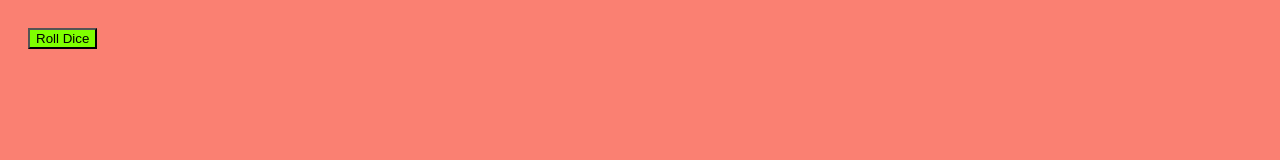
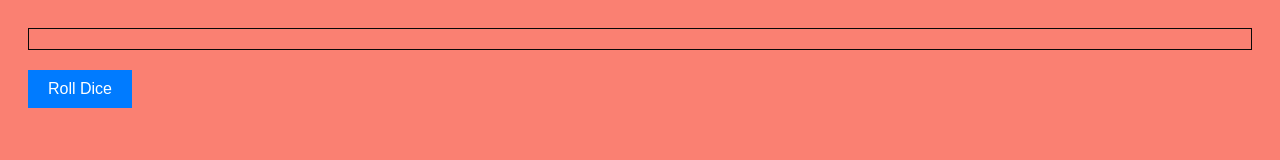
Before and after one commit to ralwine/Fives-A-dice-game, a website: page index.html in a window 1280 px wide. Drawn offline with Linux system fonts and the light colour scheme.

Commit message:
some minor styling... better looking button

```diff
--- a/dice.ts
+++ b/dice.ts
@@ -1,6 +1,5 @@
 // Define a function to roll a single die
 function rollDie(): number {
-    return Math.floor(Math.random() * 6) + 1;
     return Math.floor(Math.random() * 6) + 1;
 }
 
@@ -16,6 +15,7 @@ function rollTwoDice(): { die1: number, die2: number, rollSum: number } {
 function main() {
     const resultContainer = document.getElementById('result');
     const rollButton = document.getElementById('rollButton');
+
     console.log('Button clicked');
     if (resultContainer && rollButton) {
         rollButton.addEventListener('click', function () {
@@ -24,6 +24,7 @@ function main() {
 
             if (die1 === 6 && die2 === 6) {
                 resultMessage = "Bus Crash!!!!!, TURN OVER!";
+
             } else if (die1 === die2) {
                 resultMessage = "Roll again!";
             } else if (rollSum === 5 || die1 === 5 || die2 === 5) {
@@ -39,6 +40,5 @@ function main() {
     }
 }
 
-// Run the main function
-//main();
+
 console.log(rollTwoDice());
--- a/styles.css
+++ b/styles.css
@@ -4,6 +4,28 @@ body {
     padding: 20px;
 }
 
+#result {
+    margin-bottom: 20px;
+    padding: 10px;
+    border: 1px solid #0a0808;
+    background-color: salmon;
+}
+
 #rollButton {
+    padding: 10px 20px;
+    font-size: 16px;
+    background-color: #007bff;
+    color: #fff;
+    border: none;
+    cursor: pointer;
+    transition: background-color 0.3s ease;
+}
+
+#rollButton:hover {
     background-color: chartreuse;
 }
+
+/* Override background color for body when double sixes are rolled */
+body.double-sixes {
+    background-color: red !important; /* Blood red color */
+}
```
